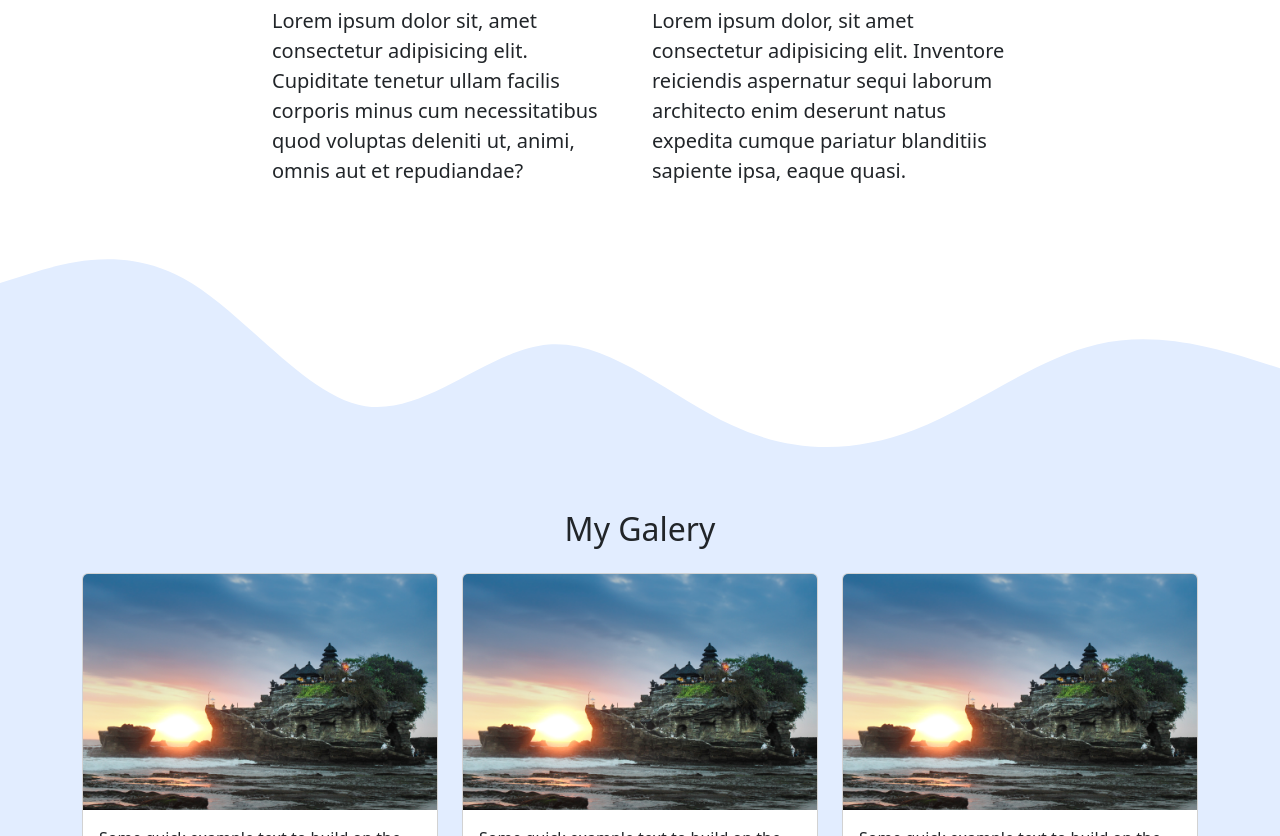
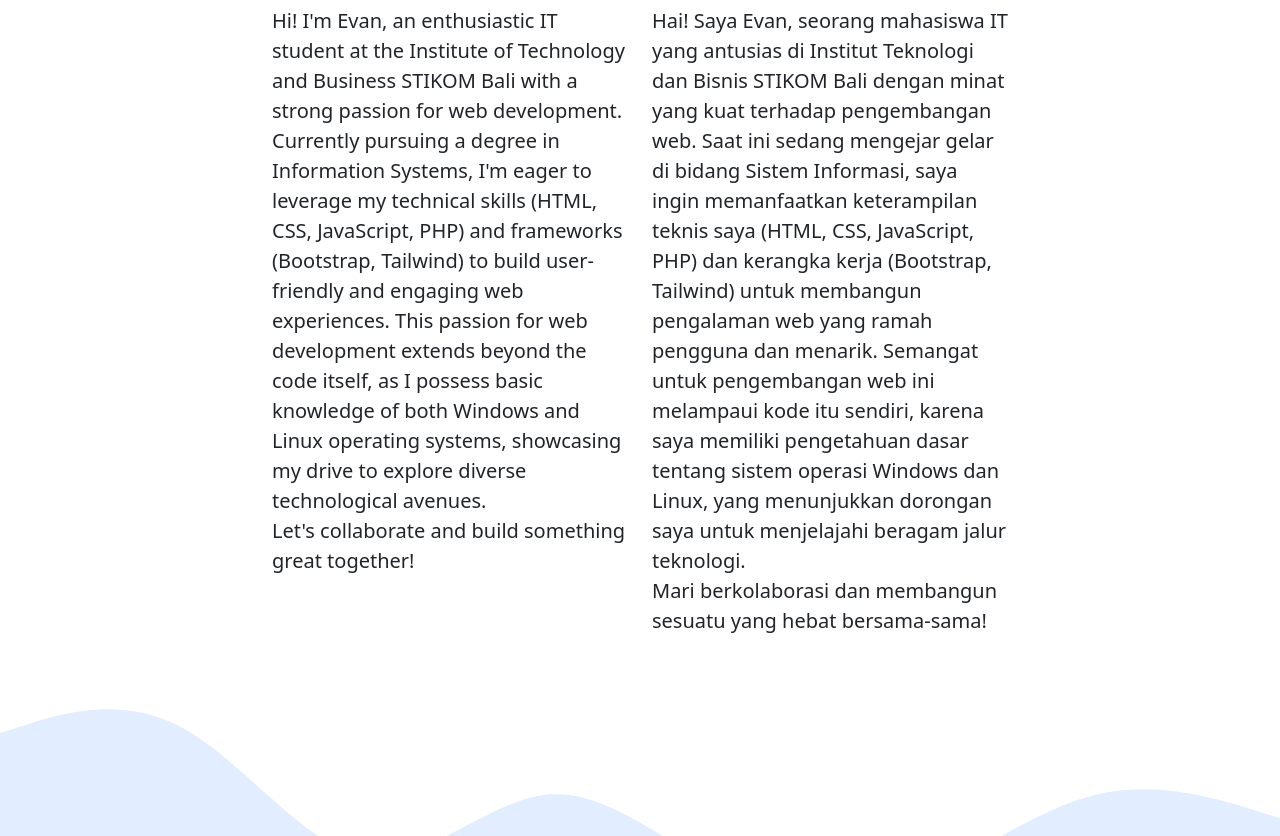
Before and after one commit to devanify/yanevannn.github.io, a plain HTML site: page index.html in a window 1280 px wide. Shown: the part 750-1586 px from the top of the page. Drawn offline with nearby package versions, Linux system fonts and the light colour scheme.

Commit message:
Update index.html

```diff
--- a/index.html
+++ b/index.html
@@ -62,10 +62,10 @@
         </div>
         <div class="row justify-content-center fs-5 mt-3">
           <div class="col-md-4 mb-4">
-            <p>Lorem ipsum dolor sit, amet consectetur adipisicing elit. Cupiditate tenetur ullam facilis corporis minus cum necessitatibus quod voluptas deleniti ut, animi, omnis aut et repudiandae?</p>
+            <p>Hi! I'm Evan, an enthusiastic IT student at the Institute of Technology and Business STIKOM Bali with a strong passion for web development. Currently pursuing a degree in Information Systems, I'm eager to leverage my technical skills (HTML, CSS, JavaScript, PHP) and frameworks (Bootstrap, Tailwind) to build user-friendly and engaging web experiences. This passion for web development extends beyond the code itself, as I possess basic knowledge of both Windows and Linux operating systems, showcasing my drive to explore diverse technological avenues. <br> Let's collaborate and build something great together!</p>
           </div>
           <div class="col-md-4 mb-4">
-            <p>Lorem ipsum dolor, sit amet consectetur adipisicing elit. Inventore reiciendis aspernatur sequi laborum architecto enim deserunt natus expedita cumque pariatur blanditiis sapiente ipsa, eaque quasi.</p>
+            <p>Hai! Saya Evan, seorang mahasiswa IT yang antusias di Institut Teknologi dan Bisnis STIKOM Bali dengan minat yang kuat terhadap pengembangan web. Saat ini sedang mengejar gelar di bidang Sistem Informasi, saya ingin memanfaatkan keterampilan teknis saya (HTML, CSS, JavaScript, PHP) dan kerangka kerja (Bootstrap, Tailwind) untuk membangun pengalaman web yang ramah pengguna dan menarik. Semangat untuk pengembangan web ini melampaui kode itu sendiri, karena saya memiliki pengetahuan dasar tentang sistem operasi Windows dan Linux, yang menunjukkan dorongan saya untuk menjelajahi beragam jalur teknologi. <br> Mari berkolaborasi dan membangun sesuatu yang hebat bersama-sama!  </p>
           </div>
         </div>
       </div>
```
